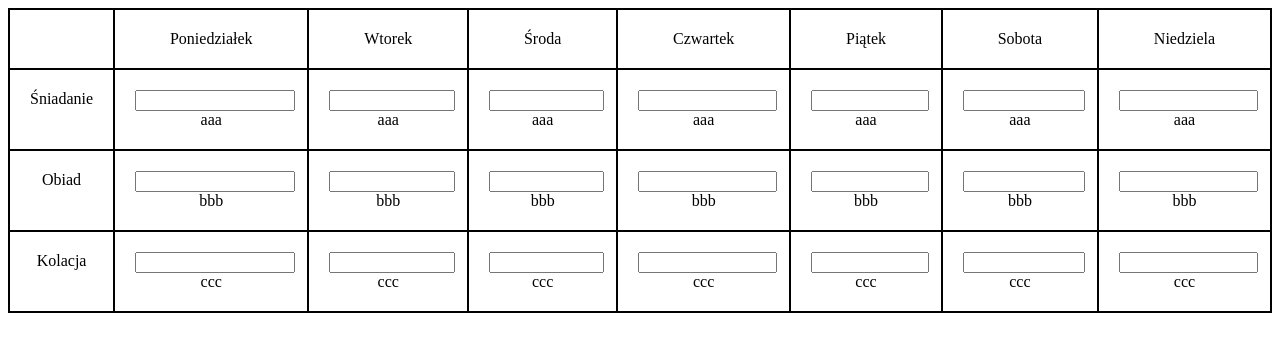
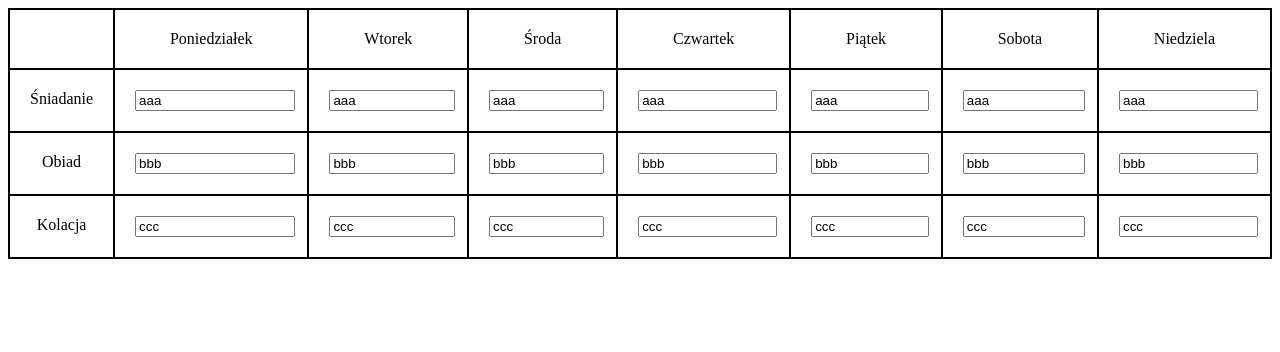
Before and after one commit to eank-international/planner-front, a Vue app: page / in a window 1280 px wide. Shown: the top 352 px of the page. Built offline with nearby package versions, Linux system fonts and the light colour scheme.

Commit message:
Coded #13 + #14

```diff
--- a/src/App.vue
+++ b/src/App.vue
@@ -1,6 +1,6 @@
 <template>
   <div id="app">
-    <CalendarView v-bind:daily_meal_plans=daily_meal_plans />
+    <CalendarView v-on:update:meal=update_meal($event) v-bind:daily_meal_plans=daily_meal_plans />
   </div>
 </template>
 
@@ -13,6 +13,15 @@ export default
     components:
     {
         CalendarView,
+    },
+    methods:
+    {
+        update_meal(event)
+        {
+            console.log(event);
+            const { index, group, value } = event;
+            this.daily_meal_plans[index][group] = value;
+        }
     },
     data: () =>
     ({
--- a/src/components/CalendarView.vue
+++ b/src/components/CalendarView.vue
@@ -2,49 +2,44 @@
     <div class="container">
           <div></div>
           <div v-for="day in days" class="day">
-              {{ day }}
+              {{ day.value }}
           </div>
+
+          <!-- TODO: Extract components -->
           <div>Śniadanie</div>
           <div v-for="breakfast in breakfasts">
-              <input type="text">
-              {{ breakfast }}
+              <input @input="$emit('update:meal', {index: breakfast.index, group: breakfast.group, value: $event.target.value})" v-bind:value=breakfast.value type="text">
           </div>
+
           <div>Obiad</div>
           <div v-for="lunch in lunches">
-              <input type="text">
-              {{ lunch }}
+              <input @input="$emit('update:meal', {index: lunch.index, group: lunch.group, value: $event.target.value})" v-bind:value=lunch.value type="text">
           </div>
+
           <div>Kolacja</div>
           <div v-for="dinner in dinners">
-              <input type="text">
-              {{ dinner }}
+              <input @input="$emit('update:meal', {index: dinner.index, group: dinner.group, value: $event.target.value})" v-bind:value=dinner.value type="text">
           </div>
       </div>
 </template>
 
 <script>
-const extract_attribute = x => y => x.map(l => l[y]);
+const extract_with_location = (plans, label) =>
+{
+    return plans.map((plan, index) => ({
+        index,
+        group: label,
+        value: plan[label],
+    }))
+}
 
 export default
 {
-    computed:
-    {
-        days()
-        {
-            return extract_attribute(this.daily_meal_plans)("day");
-        },
-        breakfasts()
-        {
-            return extract_attribute(this.daily_meal_plans)("breakfast");
-        },
-        lunches()
-        {
-            return extract_attribute(this.daily_meal_plans)("lunch");
-        },
-        dinners()
-        {
-            return extract_attribute(this.daily_meal_plans)("dinner");
-        },
+    computed: {
+        days: function(){ return extract_with_location(this.daily_meal_plans, "day")},
+        breakfasts: function(){ return extract_with_location(this.daily_meal_plans, "breakfast")},
+        lunches: function(){ return extract_with_location(this.daily_meal_plans, "lunch")},
+        dinners: function(){ return extract_with_location(this.daily_meal_plans, "dinner")},
     },
     name: 'CalendarView',
     props:
```
